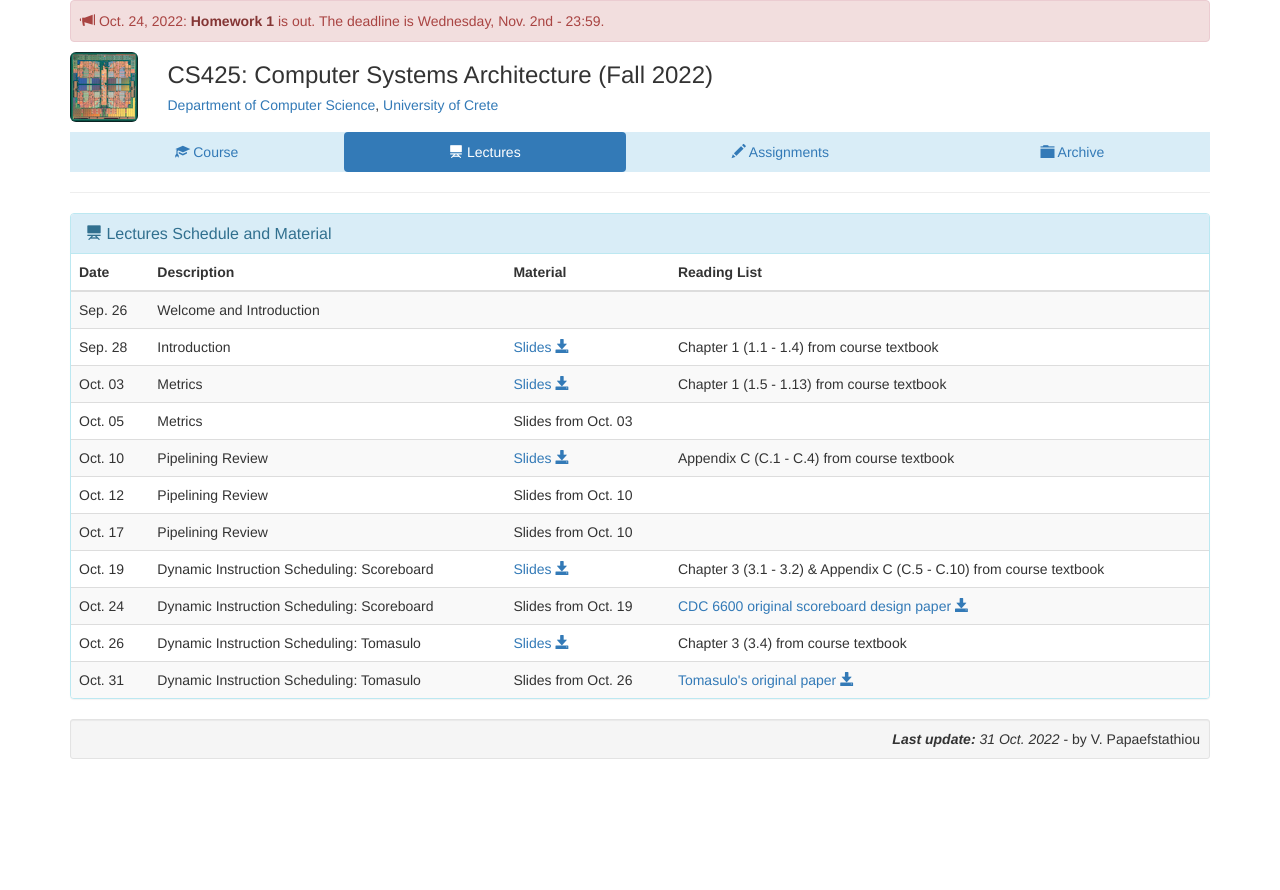
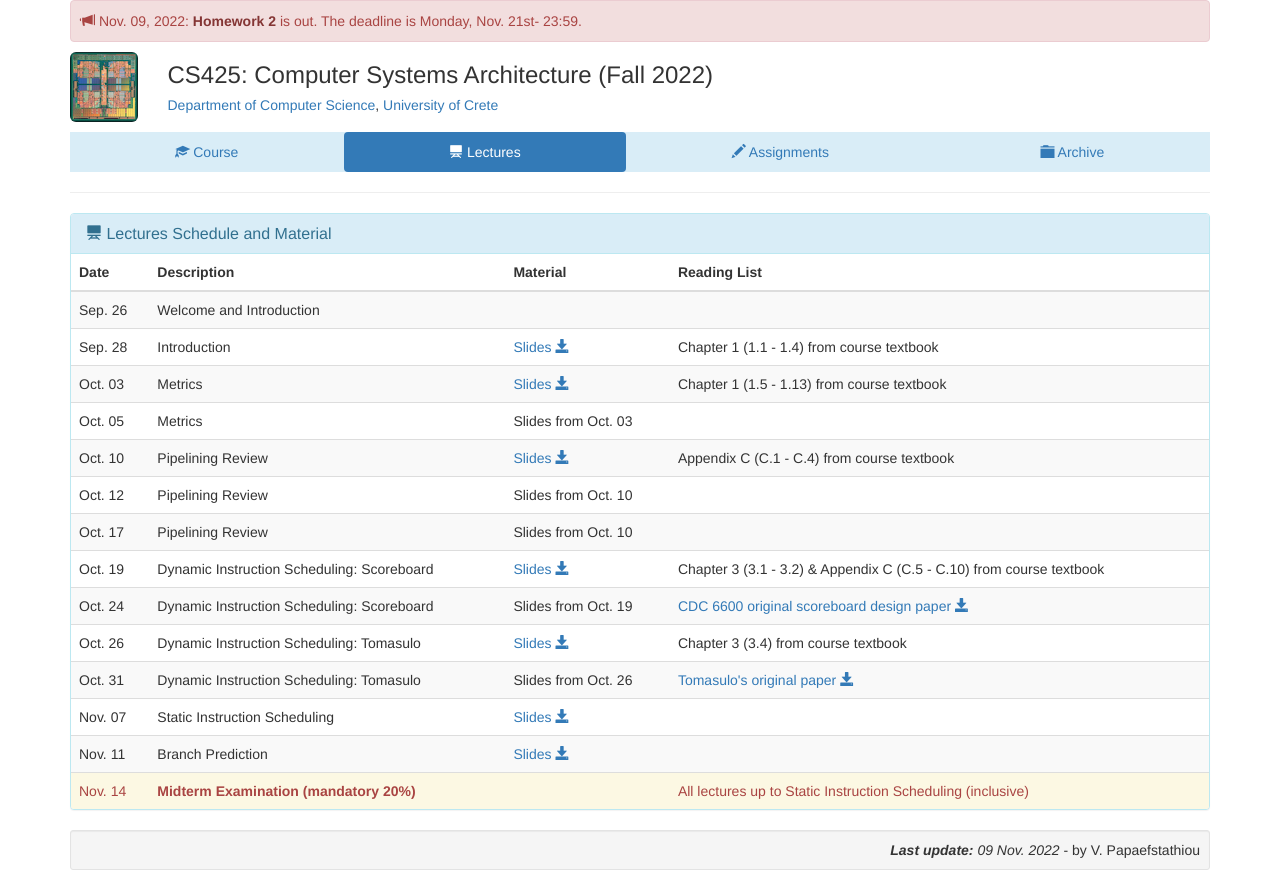
Before and after one commit to papaef/hy425_2022f, a plain HTML site: page index.html in a window 1280 px wide. Both pictures are taken after a click on the link "Lectures". Before the commit the page ends 800 px from the top, so only its background shows below. Drawn offline with Linux system fonts and the light colour scheme.

Commit message:
L6 & HW2 update

```diff
--- a/index.html
+++ b/index.html
@@ -34,9 +34,16 @@
       -->
 
 
+<!--
       <div class="alert alert-danger myalert" role="alert">
         <span class="glyphicon glyphicon-bullhorn" aria-hidden="true"></span>
           Oct. 24, 2022: <a href="homeworks/HY425_Homework1.pdf" class="alert-link">Homework 1</a> is out. The deadline is Wednesday, Nov. 2nd - 23:59.
+      </div>
+-->
+
+      <div class="alert alert-danger myalert" role="alert">
+        <span class="glyphicon glyphicon-bullhorn" aria-hidden="true"></span>
+          Nov. 09, 2022: <a href="homeworks/HY425_Homework2.pdf" class="alert-link">Homework 2</a> is out. The deadline is Monday, Nov. 21st- 23:59.
       </div>
 
 
@@ -67,13 +74,6 @@
       </div>
       -->
 
-
-<!--
-      <div class="alert alert-danger myalert" role="alert">
-        <span class="glyphicon glyphicon-bullhorn" aria-hidden="true"></span>
-          Nov. 15, 2021: <a href="homeworks/HY425_Homework2.pdf" class="alert-link">Homework 2</a> is out. The deadline is Friday, Nov. 26th - 23:59.
-      </div>
--->
 
 
 <!--
@@ -457,21 +457,29 @@
               <td><a href="lectures/reading/tomasulo.pdf">Tomasulo's original paper <span class="glyphicon glyphicon-save" aria-hidden="true"></span></a></td>
             </tr>
 
-<!--
             <tr>
-              <td>Nov. 08</td>
+              <td>Nov. 07</td>
               <td>Static Instruction Scheduling</td>
               <td><a href="lectures/HY425_L6_StaticScheduling.pdf">Slides <span class="glyphicon glyphicon-save" aria-hidden="true"></span></a></td>
-              <td>Section 2.2, Appendix G (G.1 - G.3) from course textbook</td>
+              <td></td>
+              <!--<td>Section 2.2, Appendix G (G.1 - G.3) from course textbook</td>-->
             </tr>
 
             <tr>
-              <td>Nov. 10</td>
+              <td>Nov. 11</td>
               <td>Branch Prediction</td>
               <td><a href="lectures/HY425_L7_BranchPrediction.pdf">Slides <span class="glyphicon glyphicon-save" aria-hidden="true"></span></a></td>
-              <td>Sections 2.3, 2.9 (pages 121-126), Appendix G (G.4) from course textbook.</td>
+              <td></td>
+              <!--<td>Sections 2.3, 2.9 (pages 121-126), Appendix G (G.4) from course textbook.</td>-->
             </tr>
 
+            <tr class="warning text-danger">
+              <td>Nov. 14</td>
+              <td><b>Midterm Examination (mandatory 20%)</b></td>
+              <td></td>
+              <td>All lectures up to Static Instruction Scheduling (inclusive)</td>
+            </tr>
+<!--
             <tr>
               <td>Nov. 15</td>
               <td>Branch Prediction</td>
@@ -499,12 +507,6 @@
               </td>
             </tr>
 
-            <tr class="warning text-danger">
-              <td>Nov. 29</td>
-              <td><b>Midterm Examination (mandatory 20%)</b></td>
-              <td></td>
-              <td>All lectures up to Branch Prediction (inclusive)</td>
-            </tr>
 
 
             <tr>
@@ -737,14 +739,14 @@
               <td class="text-danger"><b>Nov. 02, 23:59</b></td>
             </tr>
 
-<!--
             <tr>
-              <td>Nov. 15</td>
+              <td>Nov. 09</td>
               <td>Homework 2</td>
               <td><a href="homeworks/HY425_Homework2.pdf">HW <span class="glyphicon glyphicon-save" aria-hidden="true"></span></a></td>
-              <td class="text-danger"><b>Nov. 26, 23:59</b></td>
+              <td class="text-danger"><b>Nov. 21, 23:59</b></td>
             </tr>
 
+<!--
             <tr>
               <td>Dec. 03</td>
               <td>Programming Assignment 1</td>
@@ -851,7 +853,7 @@
 
   <!-- FOOTER -->
   <div class="well well-sm" align="right">
-    <i><b>Last update:</b> 31 Oct. 2022</i> - by V. Papaefstathiou
+    <i><b>Last update:</b> 09 Nov. 2022</i> - by V. Papaefstathiou
   </div>
   <!-- ______________________________________________________________________________________________ -->
 
```
Also changed, not shown: 2 other files.
